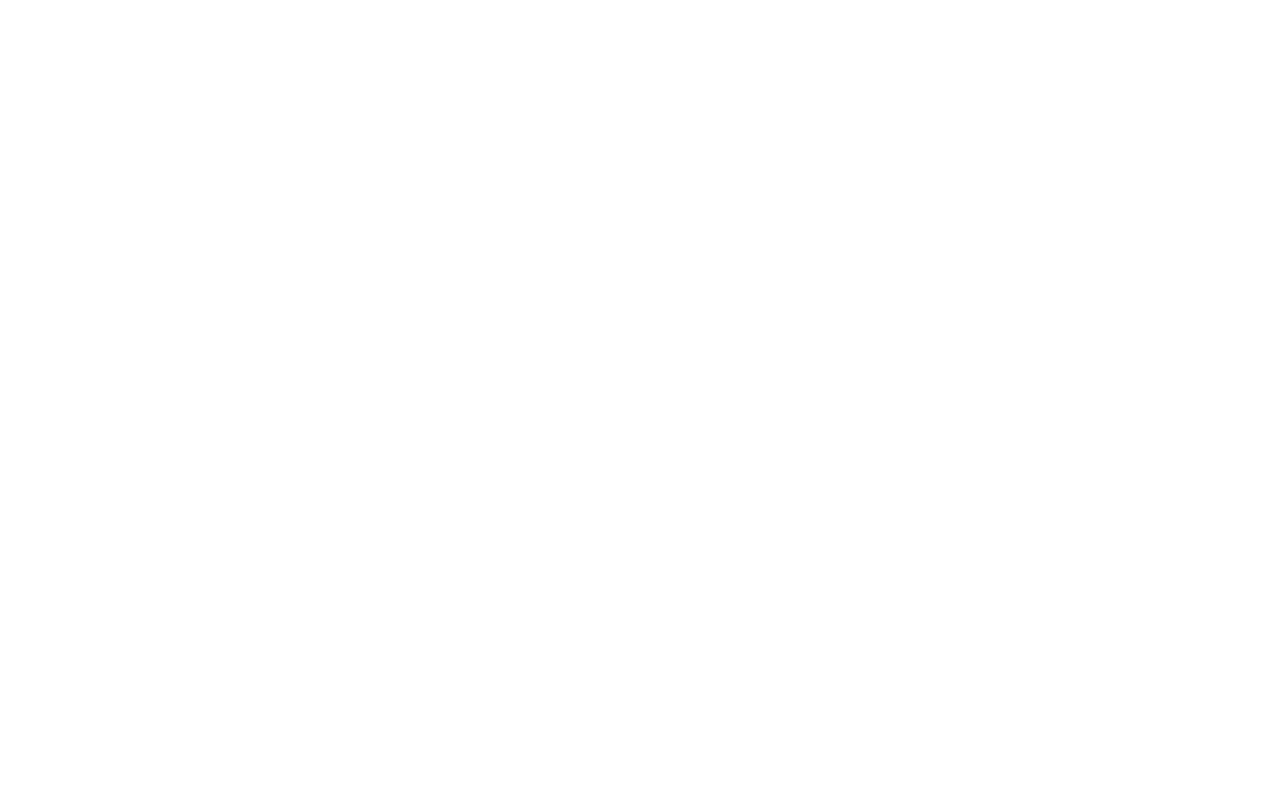
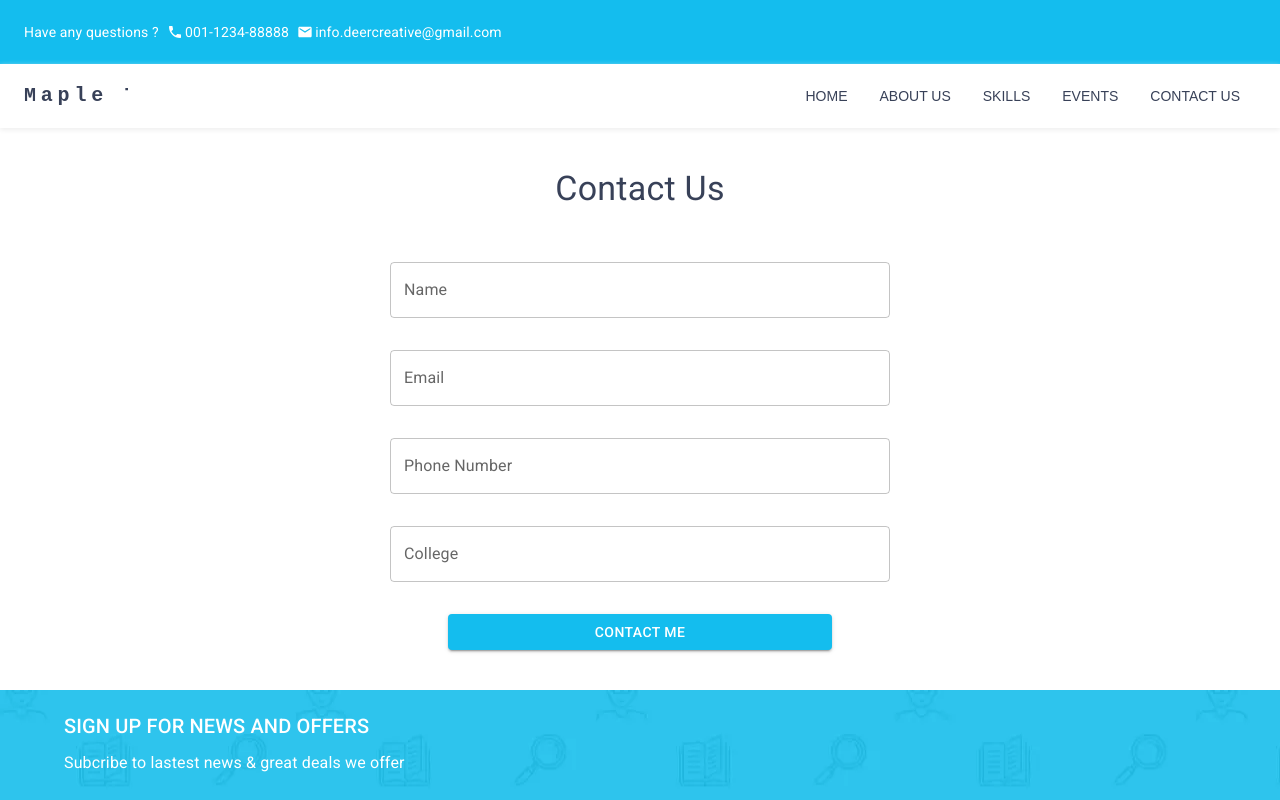
Before and after one commit to suprajgowda/sample, a React (Create React App) app: page /contact-us in a window 1280 px wide. Before the commit this address had no page. Shown: the top 800 px of the page. Built offline with nearby package versions, Linux system fonts and the light colour scheme.

Commit message:
Added forms

```diff
--- a/src/App.tsx
+++ b/src/App.tsx
@@ -5,6 +5,7 @@
 import Events from "./Events";
 import AboutUs from "./AboutUs";
 import Skills from "./Skills";
+import ContactUs from "./ContactUs";
 
 function App() {
   return (
@@ -15,6 +16,7 @@
           <Route path="/events" Component={Events} />
           <Route path="/about-us" Component={AboutUs} />
           <Route path="/skills" Component={Skills} />
+          <Route path="/contact-us" Component={ContactUs} />
         </Routes>
       </Router>
     </>
--- /dev/null
+++ b/src/ContactUs.tsx
@@ -0,0 +1,63 @@
+import React from "react";
+import { Box, Button, Typography } from "@mui/material";
+import FullWidthTextField from "./FullWidthTextField";
+import NewsLetter from "./NewsLetter";
+import Footer from "./Footer";
+import ResponsiveAppBar from "./ResponsiveAppBar";
+import ResponsiveAppBar2 from "./ResponsiveAppBar2";
+
+export default function ContactUs() {
+  return (
+    <>
+      <ResponsiveAppBar />
+      <ResponsiveAppBar2 />
+
+      <Box sx={{ py: 5 }}>
+        <Typography
+          variant="h4"
+          gutterBottom
+          sx={{
+            textAlign: "center",
+            color: "#384158",
+            left: { xs: "5%", md: "15%" },
+            fontSize: { xs: "1.5rem", md: "2.125rem" },
+          }}
+        >
+          Contact Us
+        </Typography>
+      </Box>
+
+      <Box
+        sx={{
+          display: "flex",
+          flexDirection: "column",
+          mb: 5,
+          px: { xs: 2, md: 0 },
+          justifyContent: "center",
+          alignItems: "center",
+        }}
+      >
+        <FullWidthTextField label={"Name"} id={"Name"} />
+        <FullWidthTextField label={"Email"} id={"Email"} />
+        <FullWidthTextField label={"Phone Number"} id={"Phone Number"} />
+        <FullWidthTextField label={"College"} id={"College"} />
+
+        <Button
+          variant="contained"
+          sx={{
+            width: { xs: "50%", md: "30%" },
+            backgroundColor: "#14bdee",
+            "&:hover": {
+              backgroundColor: "#2cb3da",
+            },
+          }}
+        >
+          Contact Me
+        </Button>
+      </Box>
+
+      <NewsLetter />
+      <Footer />
+    </>
+  );
+}
--- /dev/null
+++ b/src/FullWidthTextField.tsx
@@ -0,0 +1,19 @@
+import React from "react";
+import Box from "@mui/material/Box";
+import TextField from "@mui/material/TextField";
+
+export default function FullWidthTextField(props: any) {
+  const { label, id } = props;
+
+  return (
+    <Box
+      sx={{
+        width: 500,
+        maxWidth: "100%",
+        mb: 4,
+      }}
+    >
+      <TextField fullWidth label={label} id={id} />
+    </Box>
+  );
+}
--- a/src/ResponsiveAppBar2.tsx
+++ b/src/ResponsiveAppBar2.tsx
@@ -9,13 +9,12 @@
 import Container from "@mui/material/Container";
 import MenuItem from "@mui/material/MenuItem";
 import MenuIcon from "@mui/icons-material/Menu";
-import PhoneIcon from "@mui/icons-material/Phone";
-import EmailIcon from "@mui/icons-material/Email";
 
 const homeLink = "/";
 const eventsLink = "/events";
 const aboutUsLink = "/about-us";
 const skillsLink = "/skills";
+const contactUsLink = "/contact-us";
 
 const homeList = {
   link: homeLink,
@@ -100,6 +99,7 @@
 }
 
 function MobileHeader() {
+  const navigate = useNavigate();
   const [anchorElNav, setAnchorElNav] = React.useState<null | HTMLElement>(
     null
   );
@@ -202,7 +202,7 @@
           />
 
           <IconButton
-            onClick={() => console.log("----Contact Us------")}
+            onClick={() => navigate(contactUsLink)}
             sx={{
               p: 2,
               fontSize: "0.875rem",
@@ -279,7 +279,7 @@
             />
 
             <IconButton
-              onClick={() => console.log("----Contact Us------")}
+              onClick={() => navigate(contactUsLink)}
               sx={{
                 p: 2,
                 fontSize: "0.875rem",
--- a/src/Skills.tsx
+++ b/src/Skills.tsx
@@ -1,5 +1,10 @@
 import React from "react";
-import { Box, Typography } from "@mui/material";
+import { Box, Button, TextField, Typography } from "@mui/material";
+import Dialog from "@mui/material/Dialog";
+import DialogActions from "@mui/material/DialogActions";
+import DialogContent from "@mui/material/DialogContent";
+import DialogContentText from "@mui/material/DialogContentText";
+import DialogTitle from "@mui/material/DialogTitle";
 import ResponsiveAppBar from "./ResponsiveAppBar";
 import ResponsiveAppBar2 from "./ResponsiveAppBar2";
 import NewsLetter from "./NewsLetter";
@@ -182,7 +187,8 @@
   },
 ];
 
-function listOfProjects() {
+const ListOfProjects = (props: any) => {
+  const { handleClickOpen } = props;
   return (
     <>
       {projectDomainList.map((domain, index) => {
@@ -236,6 +242,7 @@
 
         return (
           <Box
+            key={`${domain.header}-${index}`}
             sx={{
               display: "flex",
               justifyContent: "space-between",
@@ -244,9 +251,12 @@
                 xs: "column",
                 md: index % 2 === 0 ? "row" : "row-reverse",
               },
+              alignItems: { xs: "center", md: "normal" },
             }}
           >
-            <Box sx={imageBoxStyle}>{imageFile}</Box>
+            <Box key={`${domain.header}-${index}`} sx={imageBoxStyle}>
+              {imageFile}
+            </Box>
 
             <Box
               sx={{
@@ -274,6 +284,7 @@
                         xs: "center",
                         md: "start",
                       },
+                      width: "100%",
                     }}
                   >
                     <Typography
@@ -281,7 +292,7 @@
                       gutterBottom
                       sx={{
                         textAlign: {
-                          xs: "center",
+                          xs: "left",
                           md: "left",
                         },
                       }}
@@ -294,7 +305,7 @@
                       sx={{
                         color: "#76777a",
                         textAlign: {
-                          xs: "center",
+                          xs: "left",
                           md: "left",
                         },
                       }}
@@ -304,13 +315,26 @@
                   </Box>
                 );
               })}
+              <Button
+                variant="contained"
+                sx={{
+                  width: { xs: "50%", md: "30%" },
+                  backgroundColor: "#14bdee",
+                  "&:hover": {
+                    backgroundColor: "#2cb3da",
+                  },
+                }}
+                onClick={handleClickOpen}
+              >
+                Im Intrested
+              </Button>
             </Box>
           </Box>
         );
       })}
     </>
   );
-}
+};
 
 const listOfSkills = [
   {
@@ -344,6 +368,16 @@
 ];
 
 export default function Skills() {
+  const [open, setOpen] = React.useState(false);
+
+  const handleClickOpen = () => {
+    setOpen(true);
+  };
+
+  const handleClose = () => {
+    setOpen(false);
+  };
+
   return (
     <>
       <ResponsiveAppBar />
@@ -406,9 +440,9 @@
             my: 6,
           }}
         >
-          {listOfSkills.map((skills) => {
+          {listOfSkills.map((skills, index) => {
             return (
-              <Box sx={{ mb: 4 }}>
+              <Box key={`${skills.key1}-${index}`} sx={{ mb: 4 }}>
                 <Typography variant="h6" gutterBottom>
                   {skills.key1}
                 </Typography>{" "}
@@ -471,7 +505,7 @@
             my: 6,
           }}
         >
-          {listOfProjects()}
+          <ListOfProjects handleClickOpen={handleClickOpen} />
 
           <Box
             sx={{
@@ -530,6 +564,53 @@
 
       <NewsLetter />
       <Footer />
+
+      <FormDialogue
+        open={open}
+        setOpen={setOpen}
+        handleClickOpen={handleClickOpen}
+        handleClose={handleClose}
+      />
     </>
   );
 }
+
+const FormDialogue = (props: any) => {
+  const { open, handleClose } = props;
+
+  return (
+    <React.Fragment>
+      <Dialog open={open} onClose={handleClose}>
+        <DialogTitle>Subscribe</DialogTitle>
+        <DialogContent>
+          <DialogContentText>
+            To subscribe to this website, please enter your email address and
+            Phone Number here. We will send updates occasionally.
+          </DialogContentText>
+          <TextField
+            autoFocus
+            margin="dense"
+            id="name"
+            label="Email Address"
+            type="email"
+            fullWidth
+            variant="standard"
+          />
+          <TextField
+            autoFocus
+            margin="dense"
+            id="name"
+            label="Phone Number"
+            type="phone"
+            fullWidth
+            variant="standard"
+          />
+        </DialogContent>
+        <DialogActions>
+          <Button onClick={handleClose}>Cancel</Button>
+          <Button onClick={handleClose}>Subscribe</Button>
+        </DialogActions>
+      </Dialog>
+    </React.Fragment>
+  );
+};
```
Also changed, not shown: src/FormDialogue.tsx (added, +49 -0 lines).
